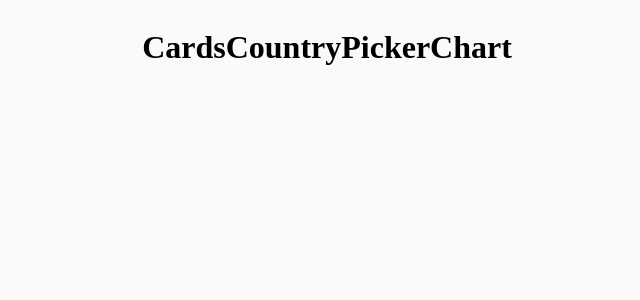
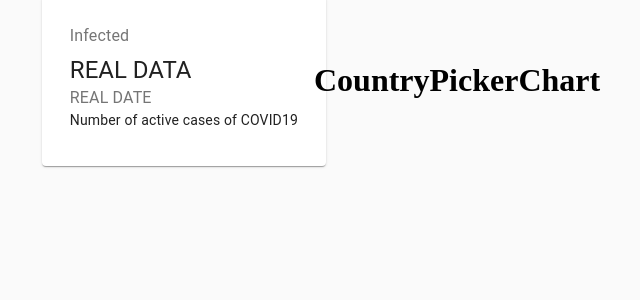
Before and after one commit to JinxyPyrope/COVID_Tracker_Project, a React (Create React App) app: page / in a window 1280 px wide. Shown: the top 300 px of the page, without its empty margins (313-953 px from the left). Built offline with nearby package versions, Linux system fonts and the light colour scheme; no server answers.

Commit message:
Adding the first Card to the tracker

```diff
--- a/src/components/Cards/Cards.jsx
+++ b/src/components/Cards/Cards.jsx
@@ -1,11 +1,27 @@
-import React from 'react';
+import React from "react"
+import { Card, CardContent, Typography, Grid } from "@material-ui/core"
 
-const Cards = (props) => {
-  console.group(props);
+import styles from "./Cards.module.css"
 
-  return  (
-    <h1>Cards</h1>
+const Cards = props => {
+  console.group(props)
+
+  return (
+    <div className={styles.container}>
+      <Grid container spacing={3} justify="center">
+        <Grid item component={Card}>
+          <CardContent>
+            <Typography color="textSecondary" gutterBottom>
+              Infected
+            </Typography>
+            <Typography variant="h5">REAL DATA</Typography>
+            <Typography color="textSecondary">REAL DATE</Typography>
+            <Typography variant="body2">Number of active cases of COVID19</Typography>
+          </CardContent>
+        </Grid>
+      </Grid>
+    </div>
   )
 }
 
-export default Cards;
+export default Cards
```
